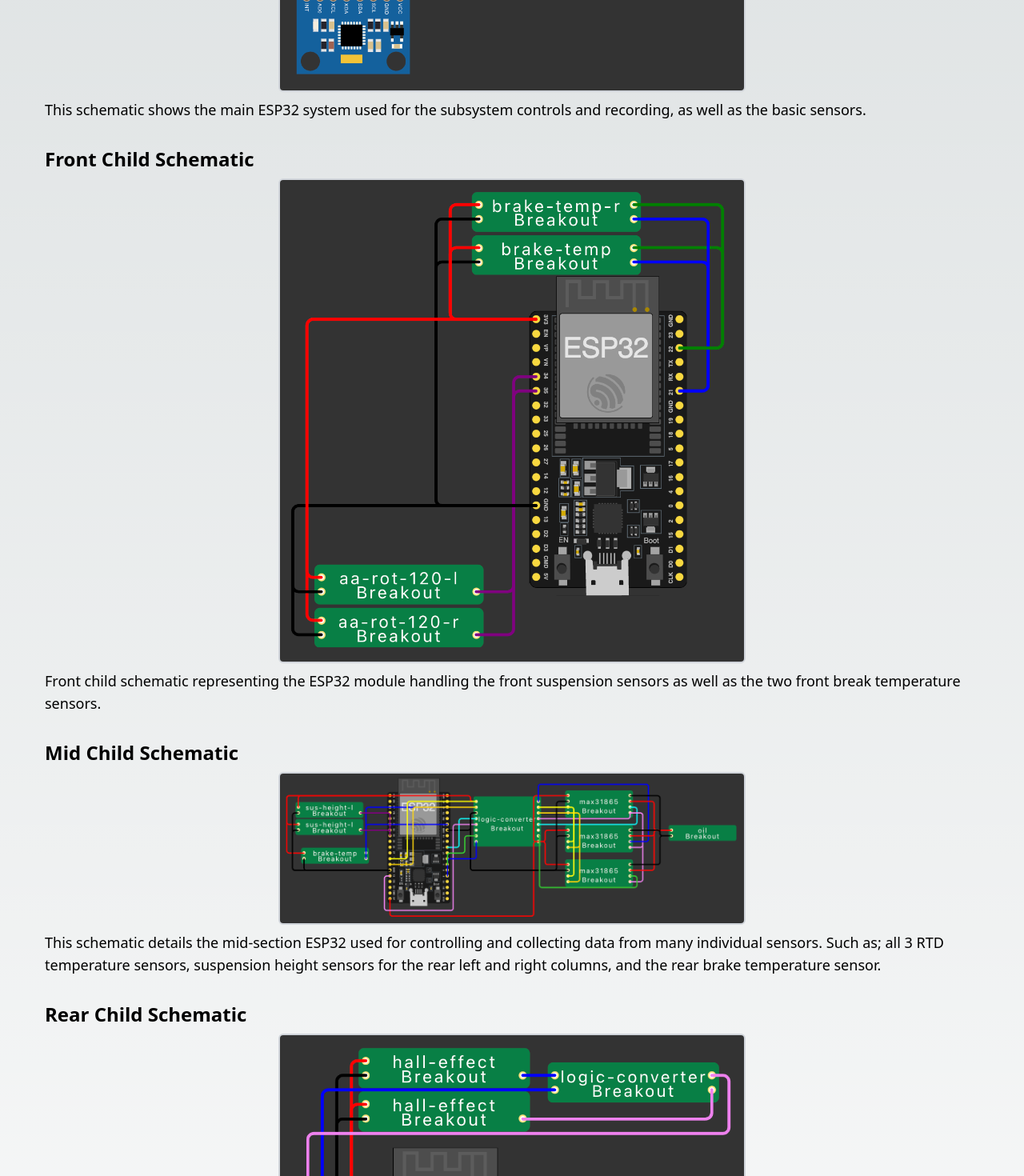
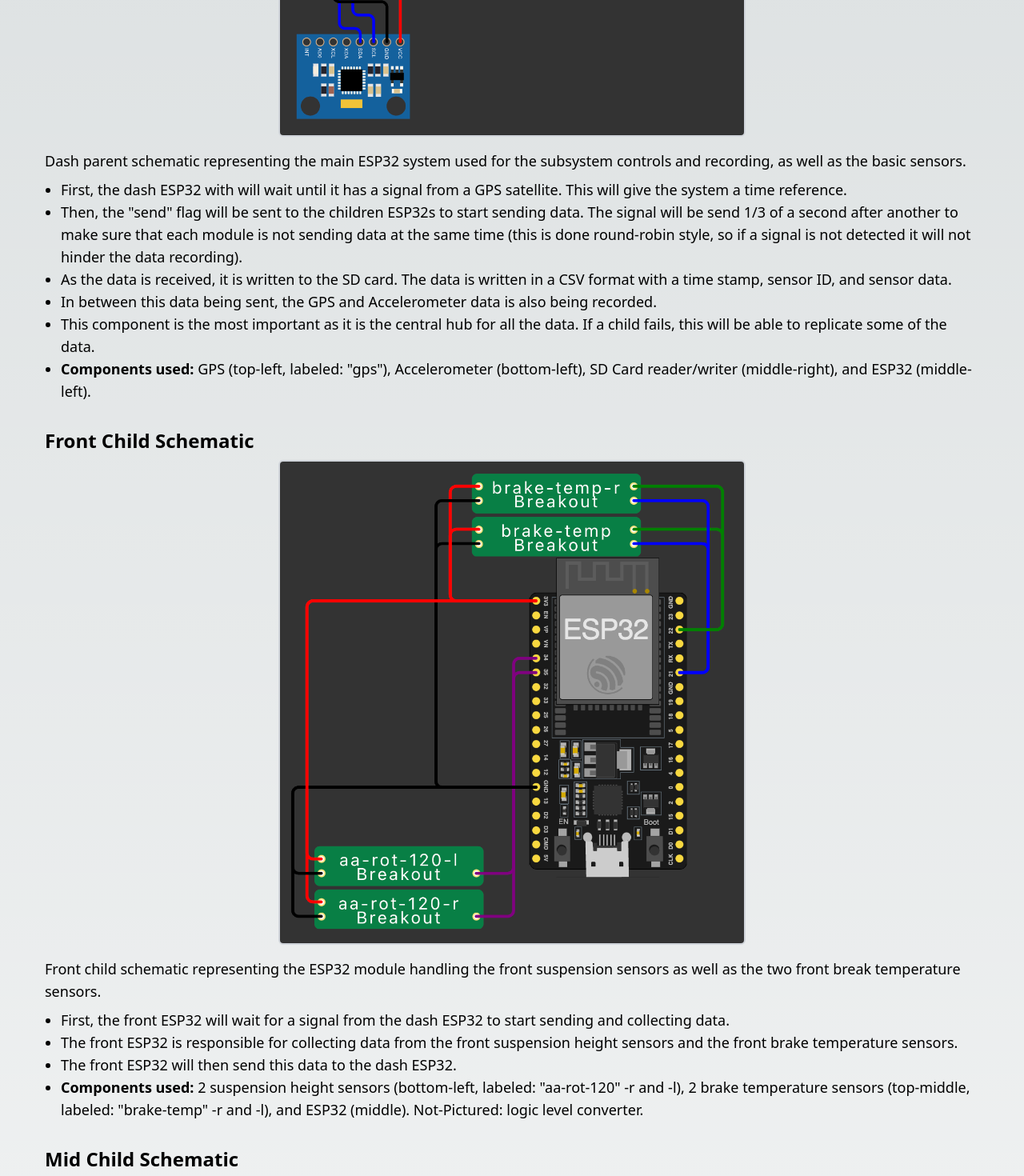
Before and after one commit to NateWakeDev/personal-site, a Next.js app: page /projects/sensors in a window 1280 px wide. Shown: the part 860-2330 px from the top of the page at 80% size. Built offline with nearby package versions, Linux system fonts and the light colour scheme.

Commit message:
Update page.js

```diff
--- a/src/app/projects/sensors/page.js
+++ b/src/app/projects/sensors/page.js
@@ -8,22 +8,48 @@ const SensorsPage = () => {
     {
       src: '/images/projects/sensors/dash_parent_schematic.png',
       alt: 'Dash Parent Schematic',
-      description: 'This schematic shows the main ESP32 system used for the subsystem controls and recording, as well as the basic sensors.',
+      description: 'Dash parent schematic representing the main ESP32 system used for the subsystem controls and recording, as well as the basic sensors.',
+      list: [
+        'First, the dash ESP32 with will wait until it has a signal from a GPS satellite. This will give the system a time reference.',
+        'Then, the "send" flag will be sent to the children ESP32s to start sending data. The signal will be send 1/3 of a second after another to make sure that each module is not sending data at the same time (this is done round-robin style, so if a signal is not detected it will not hinder the data recording).',
+        'As the data is received, it is written to the SD card. The data is written in a CSV format with a time stamp, sensor ID, and sensor data.',
+        'In between this data being sent, the GPS and Accelerometer data is also being recorded.',
+        'This component is the most important as it is the central hub for all the data. If a child fails, this will be able to replicate some of the data.',
+        { text: 'Components used: ', isBold: true, rest: 'GPS (top-left, labeled: "gps"), Accelerometer (bottom-left), SD Card reader/writer (middle-right), and ESP32 (middle-left).' },
+      ],
     },
     {
       src: '/images/projects/sensors/front_child_schematic.png',
       alt: 'Front Child Schematic',
       description: 'Front child schematic representing the ESP32 module handling the front suspension sensors as well as the two front break temperature sensors.',
+      list: [
+        'First, the front ESP32 will wait for a signal from the dash ESP32 to start sending and collecting data.',
+        'The front ESP32 is responsible for collecting data from the front suspension height sensors and the front brake temperature sensors.',
+        'The front ESP32 will then send this data to the dash ESP32.',
+        { text: 'Components used: ', isBold: true, rest: '2 suspension height sensors (bottom-left, labeled: "aa-rot-120" -r and -l), 2 brake temperature sensors (top-middle, labeled: "brake-temp" -r and -l), and ESP32 (middle). Not-Pictured: logic level converter.'},
+      ],
     },
     {
       src: '/images/projects/sensors/mid_child_schematic.png',
       alt: 'Mid Child Schematic',
-      description: 'This schematic details the mid-section ESP32 used for controlling and collecting data from many individual sensors. Such as; all 3 RTD temperature sensors, suspension height sensors for the rear left and right columns, and the rear brake temperature sensor.',
+      description: 'This schematic details the mid-section ESP32 used for controlling and collecting data from many individual sensors.',
+      list: [
+        'First, the mid ESP32 will wait for a signal from the dash ESP32 to start sending and collecting data.',
+        'The mid ESP32 is responsible for collecting data from: 3 RTD temperature sensors, suspension height sensors for the rear left and right columns, and the rear brake temperature sensor.',
+        'The mid ESP32 will then send this data to the dash ESP32.',
+        { text: 'Components used: ', isBold: true, rest: '3 RTD temperature sensors (far-right, labeled as "oil-Breakout"), 2 suspension height sensors (top-left, labeled: "sus-height" r and l), 1 brake temperature sensor (bottom-left, labeled: "brake-temp" r and l), and logic level converter (middle-right, labeled: "logic converter"), ESP32 (middle-left)' },
+      ],
     },
     {
       src: '/images/projects/sensors/rear_child_schematic.png',
       alt: 'Rear Child Schematic',
-      description: 'This schematic details the rear-section ESP32 used for controlling and collecting data from the input and output of the continuous variable transmission or CVT. This helps monitor the input and output RPMs as well as the belt slippage.',
+      description: 'This schematic details the rear-section ESP32 used for controlling and collecting the RPM.',
+      list:[
+        'First, the rear ESP32 will wait for a signal from the dash ESP32 to start sending and collecting data.',
+        'The rear ESP32 is responsible for collecting data from the CVT input and output RPM sensors, this will be helpful in determinging the belt slip. Knowing this and being able to graph it later on will help in tuning the CVT.',
+        'The rear ESP32 will then send this data to the dash',
+        { text: 'Components used: ', isBold: true, rest: '2 Hall-Effect RPM sensors (top-left, labeled: "hall-effect"), logic level converter (top-right, labeled: "logic-converter") and ESP32 (middle).'},
+      ],
     },
   ];
 
@@ -32,21 +58,39 @@ const SensorsPage = () => {
       <h1 className="text-4xl font-bold mb-4">ESP32 Systems - Schematics</h1>
       <p className="text-lg mb-8">
         Below are schematics showcasing the design and layout of different ESP32 systems involved in the project.
+        Keep in mind: Components that have 5v inputs and outputs are connected to a logic level converter to convert the signals from 5v to 3v as the ESP32 can only handle 3v for the input signals.
       </p>
 
-      {/* Map over the images array to display each image with its heading and description */}
+      {/* Map over the images array to display each image with its heading, description, and list */}
       {images.map((image, index) => (
         <div key={index} className="mb-8">
           <h2 className="text-2xl font-semibold mb-2">{image.alt}</h2>
-          <img src={image.src} alt={image.alt} className="w-1/2 h-auto mb-2 border-2 border-gray-300 rounded-md" />
+          <img src={image.src} alt={image.alt} className="w-1/2 h-auto mb-4 border-2 border-gray-300 rounded-md" />
           <p className="text-lg">{image.description}</p>
+          {image.list && (
+            <ul className="list-disc pl-5 mt-2">
+              {image.list.map((item, itemIndex) => (
+                <li key={itemIndex} className="text-lg">
+                  {typeof item === 'string' ? (
+                    item
+                  ) : (
+                    <>
+                      <strong>{item.text}</strong>
+                      {item.rest}
+                    </>
+                  )}
+                </li>
+              ))}
+            </ul>
+          )}
         </div>
       ))}
+
       <h1 className="text-4xl font-bold mb-4">ESP32 System Communication</h1>
       <p className="text-lg mb-8">
-        All sensors communicate with each other using the ESPNOW protocol. This allows for low latency and high-speed communication between the ESP32 modules. The Front, Mid, and Rear ESP32s each receive data from their respective sensors and send it to the Dash ESP32. The Dash ESP32 then sends the data to the SD card. After recording, a computer will be used for processing.
+        All sensors communicate with each other using the ESPNOW protocol. This allows for low latency and high-speed communication between the ESP32 modules. As stated earlier: the Front, Mid, and Rear ESP32s each receive data from their respective sensors and send it to the Dash ESP32. The Dash ESP32 then sends the data to the SD card. After recording, a computer will be used for post-processing.
       </p>
-            <h1 className="text-4xl font-bold mb-4">
+      <h1 className="text-4xl font-bold mb-4">
         You can see an example of how this will be post-processed <a href="/projects/suspension" className="text-blue-500 underline">here</a>.
       </h1>
     </div>
```
